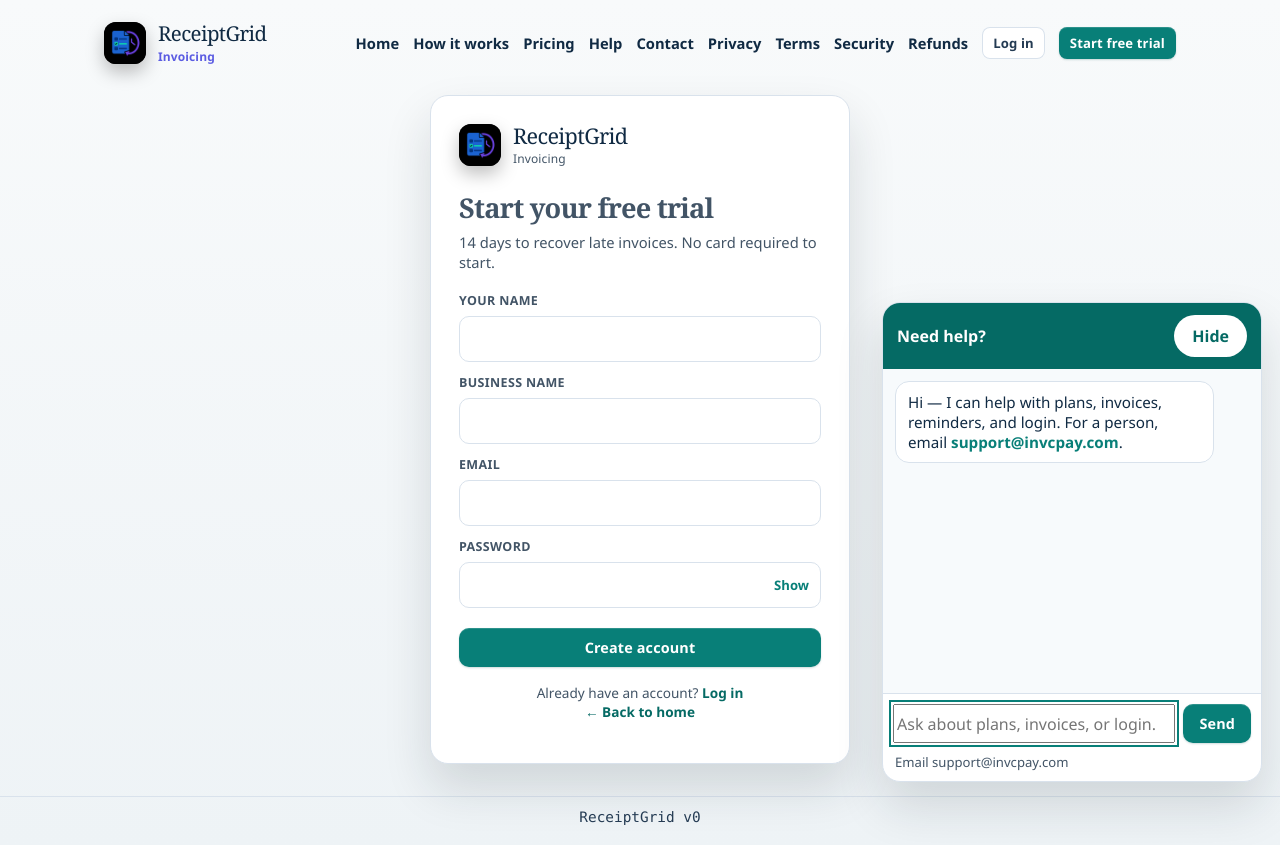
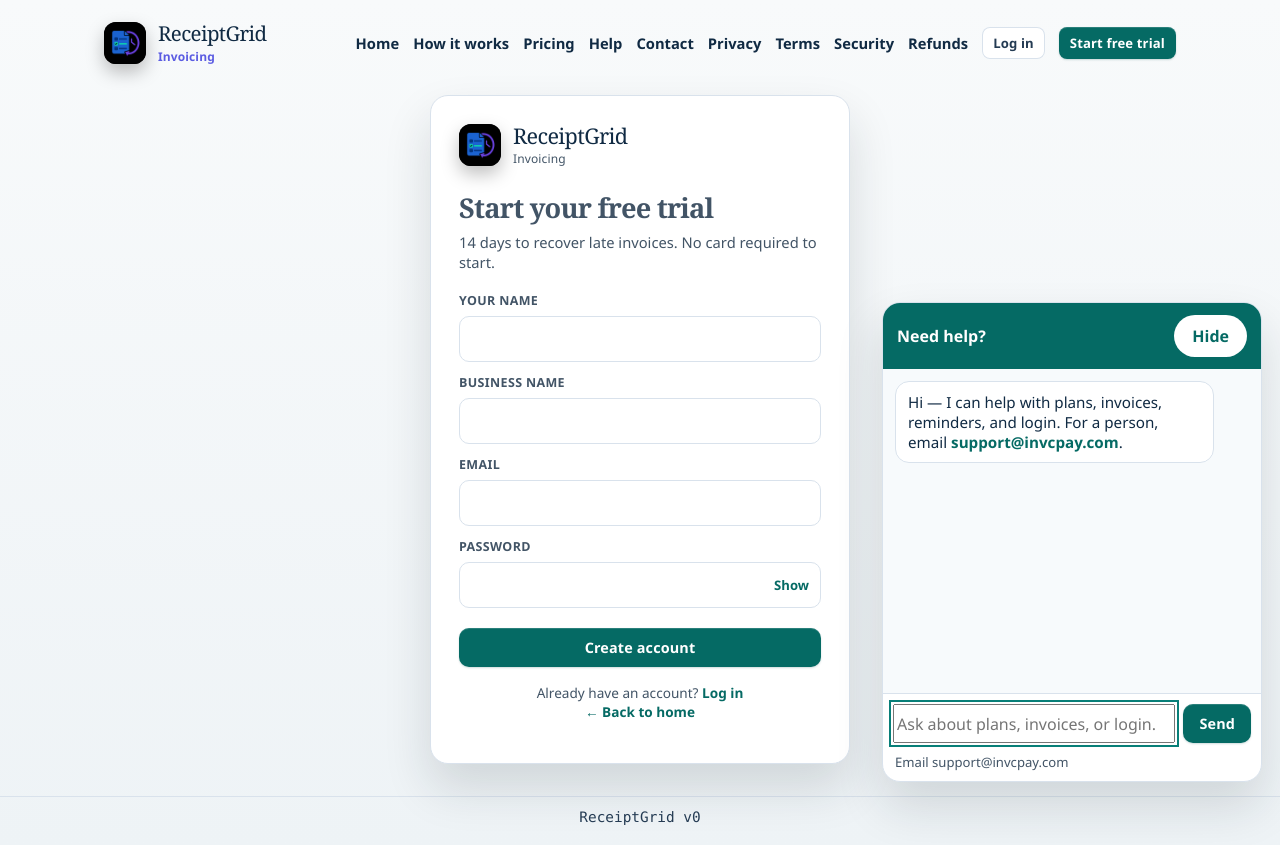
Before and after one commit to devildog5x5/InPmnt, a Flask app: page /signup in a window 1280 px wide, after a click that opens the changed part. Run offline with Flask 3, Linux system fonts and the light colour scheme.

Commit message:
Make brand teal fills use white text and rename the Hostinger zip.
Solid teal backgrounds now use #056a64 (hover #034e49) with #fff so the contrast clears WCAG AA in light and dark mode. The deployable zip is invcpay-v1.6.2.zip with forward-slash paths.

Co-authored-by: Robert Foster <devildog5x5@users.noreply.github.com>

```diff
--- a/static/css/app.css
+++ b/static/css/app.css
@@ -12,6 +12,11 @@
   --brand-dark: #0a524e;
   --brand-soft: #e5f4f3;
   --brand-mid: #1a8a84;
+  /* Solid fills only. #056a64 is 6.46:1 with #fff; hover #034e49 is 9.59:1.
+     Do not repoint these in dark mode — --brand there is a light accent for text. */
+  --brand-fill: #056a64;
+  --brand-fill-hover: #034e49;
+  --on-brand: #fff;
   --warn: #9a5b12;
   --warn-soft: #fff6e8;
   --warn-line: #f0d4a8;
@@ -303,8 +308,8 @@ button { font-family: var(--font-body); }
   border-radius: 10px;
   padding: 10px 15px;
   cursor: pointer;
-  background: var(--brand);
-  color: white;
+  background: var(--brand-fill);
+  color: #fff;
   font-weight: 600;
   font-size: 0.9rem;
   letter-spacing: 0.01em;
@@ -312,9 +317,15 @@ button { font-family: var(--font-body); }
   box-shadow: inset 0 1px 0 rgba(255,255,255,0.15), 0 1px 2px rgba(10, 82, 78, 0.2);
 }
 .btn:hover {
-  background: var(--brand-dark);
   transform: translateY(-1px);
-  box-shadow: 0 6px 14px rgba(10, 82, 78, 0.22);
+  box-shadow: 0 6px 14px rgba(5, 106, 100, 0.28);
+}
+body:not(.admin-body) .btn:not(.secondary):not(.ghost):not(.danger):hover,
+body:not(.admin-body) .btn:not(.secondary):not(.ghost):not(.danger):focus,
+body:not(.admin-body) .btn:not(.secondary):not(.ghost):not(.danger):focus-visible,
+body:not(.admin-body) .btn:not(.secondary):not(.ghost):not(.danger):active {
+  background: var(--brand-fill-hover);
+  color: #fff;
 }
 .btn:active { transform: translateY(0); }
 .btn:disabled { opacity: 0.55; cursor: not-allowed; transform: none; box-shadow: none; }
@@ -534,13 +555,14 @@ td.mono, .mono {
   transform: translateY(-50%);
   border: 0;
   background: transparent;
-  color: var(--brand);
+  color: #056a64;
   font: inherit;
   font-size: 0.82rem;
   font-weight: 700;
   cursor: pointer;
   padding: 4px;
 }
+html[data-theme="dark"] .pw-toggle { color: #7fd4cf; }
 
 /* ---------- Reminders ---------- */
 .stack { display: flex; flex-direction: column; gap: 10px; }
@@ -1274,7 +1302,9 @@ html[data-theme="dark"] .pricing-note { color: var(--muted); }
   white-space: nowrap;
   border: 0;
 }
-.inp-chat-msg a { color: var(--brand); font-weight: 600; }
+.inp-chat-msg.assistant a { color: #056a64; font-weight: 600; }
+html[data-theme="dark"] .inp-chat-msg.assistant a { color: #7fd4cf; }
+.inp-chat-msg.user a { color: #fff; font-weight: 600; text-decoration: underline; }
 .inp-chat {
   position: fixed;
   right: 18px;
@@ -1390,3 +1423,65 @@ html[data-theme="dark"] .pricing-note { color: var(--muted); }
   font-size: 0.82rem;
   color: var(--muted);
 }
+
+/* White on brand teal. #056a64 + #fff is 6.46:1; #034e49 + #fff is 9.59:1.
+   Light chips (--brand-soft, #e5f4f3, secondary/ghost buttons) are not fills. */
+body:not(.admin-body) .btn:not(.secondary):not(.ghost):not(.danger),
+body:not(.admin-body) .btn:not(.secondary):not(.ghost):not(.danger):visited,
+.inp-chat .btn,
+.inp-chat .btn:visited,
+.inp-chat-tab,
+.inp-chat-head,
+.inp-chat-msg.user,
+.nav a.active,
+.brand-logo:not(.img) {
+  color: #fff;
+}
+body:not(.admin-body) .btn:not(.secondary):not(.ghost):not(.danger),
+.inp-chat .btn,
+.inp-chat-tab,
+.inp-chat-head,
+.inp-chat-msg.user,
+.nav a.active {
+  background-color: #056a64;
+}
+body:not(.admin-body) .btn:not(.secondary):not(.ghost):not(.danger):hover,
+body:not(.admin-body) .btn:not(.secondary):not(.ghost):not(.danger):focus,
+body:not(.admin-body) .btn:not(.secondary):not(.ghost):not(.danger):focus-visible,
+body:not(.admin-body) .btn:not(.secondary):not(.ghost):not(.danger):active,
+.inp-chat .btn:hover,
+.inp-chat .btn:focus,
+.inp-chat .btn:focus-visible,
+.inp-chat .btn:active,
+.inp-chat-tab:hover,
+.inp-chat-tab:focus,
+.inp-chat-tab:focus-visible,
+.inp-chat-tab:active {
+  background-color: #034e49;
+  color: #fff;
+}
+body:not(.admin-body) .btn:not(.secondary):not(.ghost):not(.danger) :is(span, strong, em, small, b, svg),
+.inp-chat .btn :is(span, strong, em, small, b, svg),
+.inp-chat-head strong,
+.inp-chat-msg.user :is(a, span, strong, em, small),
+.nav a.active,
+.nav a.active svg,
+.inp-chat-tab,
+.inp-chat-tab svg {
+  color: #fff;
+}
+.inp-chat-tab svg { stroke: #fff; }
+.inp-chat-msg.user a { color: #fff; text-decoration: underline; }
+.inp-chat-head .inp-chat-hide,
+.inp-chat-head .inp-chat-hide:hover,
+.inp-chat-head .inp-chat-hide:focus,
+.inp-chat-head .inp-chat-hide:focus-visible,
+.inp-chat-head .inp-chat-hide:active {
+  background: #fff;
+  color: #056a64;
+}
+.inp-chat-head .inp-chat-hide:hover,
+.inp-chat-head .inp-chat-hide:focus-visible {
+  background: #e5f4f3;
+  color: #034e49;
+}
```
Also changed, not shown: other parts of static/css/app.css (+39 -20 lines), SOP.md (+1 -1 lines), deploy/DEPLOY.md (+2 -2 lines), README.md, 7 other files.
